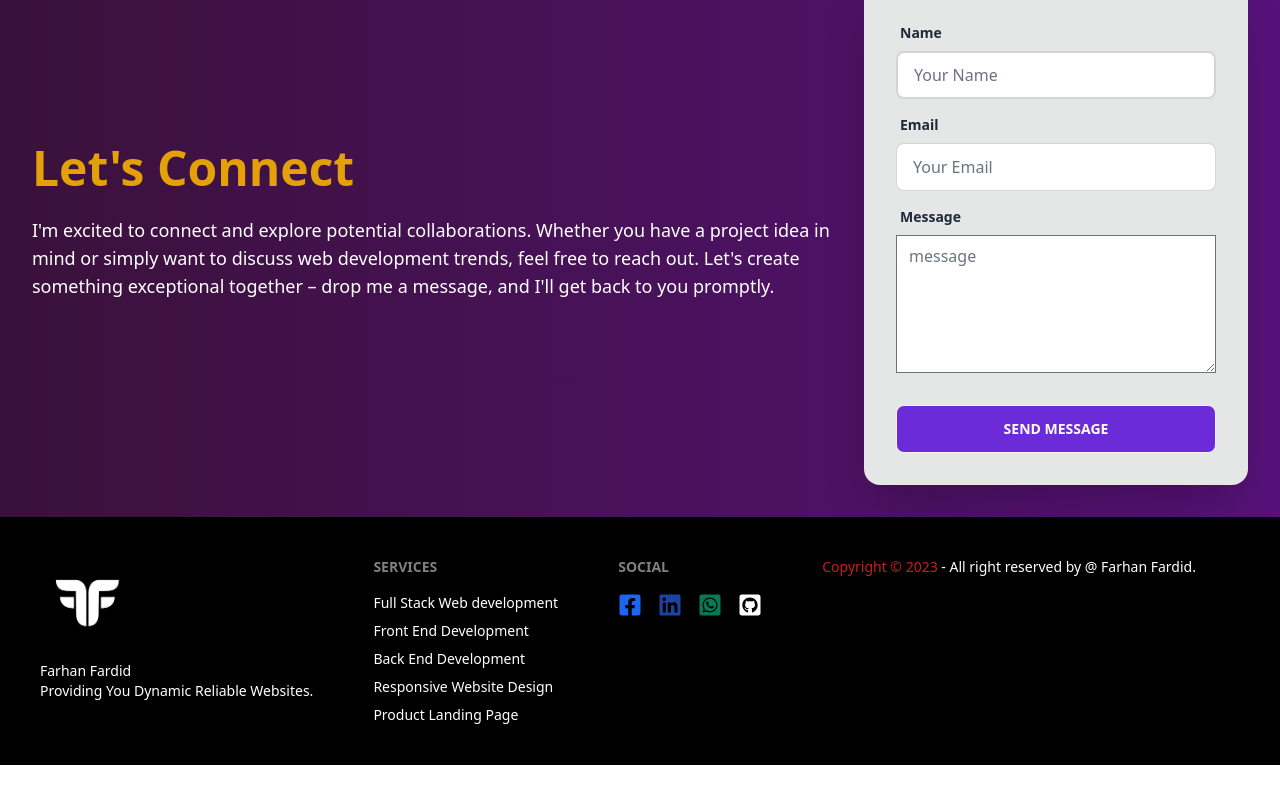
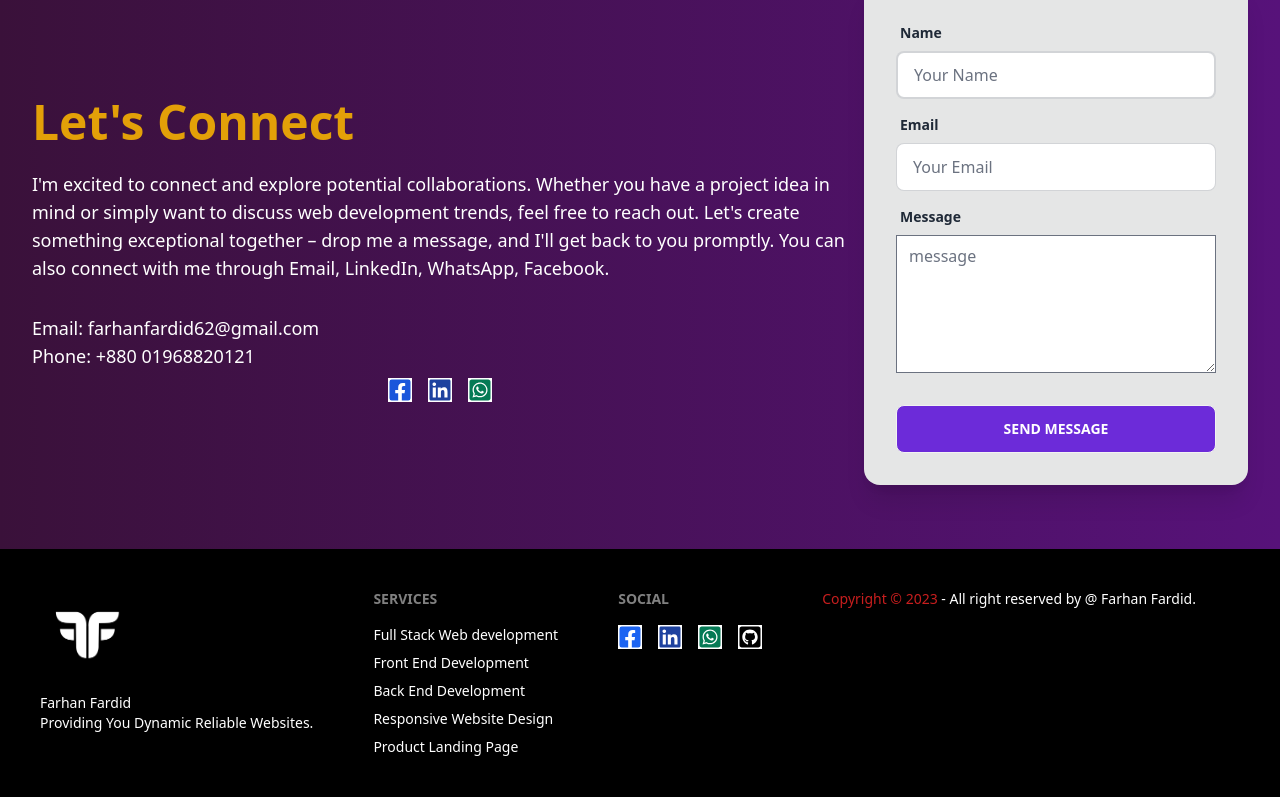
Before and after one commit to FarhanFardid/Portfolio, a React (Vite) app: page / in a window 1280 px wide. Shown: the part 3936-4733 px from the top of the page. Before the commit the page ends 4701 px from the top, so only its background shows below. Built offline with nearby package versions, Linux system fonts and the light colour scheme.

Commit message:
alpha commit

```diff
--- a/src/Pages/Home/Contact.jsx
+++ b/src/Pages/Home/Contact.jsx
@@ -1,3 +1,4 @@
+import { FaFacebookSquare, FaLinkedin, FaWhatsappSquare } from "react-icons/fa";
 
 
 const Contact = () => {
@@ -8,9 +9,17 @@ const Contact = () => {
     <div className="text-center lg:text-left">
       <h1 className=" text-2xl md:text-5xl font-bold text-yellow-400">Let's Connect</h1>
       <p className=" py-2 md:py-6 text-white font-medium  text-sm md:text-lg">
-I'm excited to connect and explore potential collaborations. Whether you have a project idea in mind or simply want to discuss web development trends, feel free to reach out. Let's create something exceptional together – drop me a message, and I'll get back to you promptly.</p>
+I'm excited to connect and explore potential collaborations. Whether you have a project idea in mind or simply want to discuss web development trends, feel free to reach out. Let's create something exceptional together – drop me a message, and I'll get back to you promptly. You can also connect with me through Email, LinkedIn, WhatsApp, Facebook.</p>
+<p className=" py-2  text-white font-medium  text-sm md:text-lg">Email: farhanfardid62@gmail.com<br/>
+Phone: +880 01968820121</p>
+<div className="flex  gap-4 justify-center">
+      <a href='https://www.facebook.com/farhan.fardid/' target='blank' ><FaFacebookSquare className='h-6 w-6 text-blue-700 bg-white'/> </a>
+      <a href='https://www.linkedin.com/in/farhan-fardid-3334a3278/' target='blank'><FaLinkedin className='h-6 w-6 text-blue-800 bg-white'/></a>
+      <a href='https://wa.link/ib49jh' target='blank'><FaWhatsappSquare className='h-6 w-6 text-green-600 bg-white'/></a>
+
     </div>
-    <div className="card flex-shrink-0 w-full md:max-w-sm max-w-xs shadow-2xl bg-base-300">
+    </div>
+    <div className="card flex-shrink-0 w-full md:max-w-sm max-w-xs shadow-xl bg-base-300 md:mb-8">
       <div className="card-body">
         <div className="form-control">
           <label className="label">
--- a/src/Pages/Home/Footer.jsx
+++ b/src/Pages/Home/Footer.jsx
@@ -20,10 +20,10 @@ const Footer = () => {
   <div>
    <span className="footer-title">Social</span>
     <div className="grid grid-flow-col gap-4">
-      <a href='https://www.facebook.com/farhan.fardid/' target='blank' ><FaFacebookSquare className='h-6 w-6 text-blue-600'/> </a>
-      <a href='https://www.linkedin.com/in/farhan-fardid-3334a3278/' target='blank'><FaLinkedin className='h-6 w-6 text-blue-800'/></a>
-      <a href='https://wa.link/ib49jh' target='blank'><FaWhatsappSquare className='h-6 w-6 text-green-600'/></a>
-      <a href='https://github.com/FarhanFardid' target='blank'><FaGithubSquare className='h-6 w-6 text-white'/></a>
+      <a href='https://www.facebook.com/farhan.fardid/' target='blank' ><FaFacebookSquare className='h-6 w-6 text-blue-600 bg-white'/> </a>
+      <a href='https://www.linkedin.com/in/farhan-fardid-3334a3278/' target='blank'><FaLinkedin className='h-6 w-6 text-blue-800 bg-white'/></a>
+      <a href='https://wa.link/ib49jh' target='blank'><FaWhatsappSquare className='h-6 w-6 text-green-600 bg-white'/></a>
+      <a href='https://github.com/FarhanFardid' target='blank'><FaGithubSquare className='h-6 w-6 text-black bg-white'/></a>
     </div>
   </div>
   <div>
```
